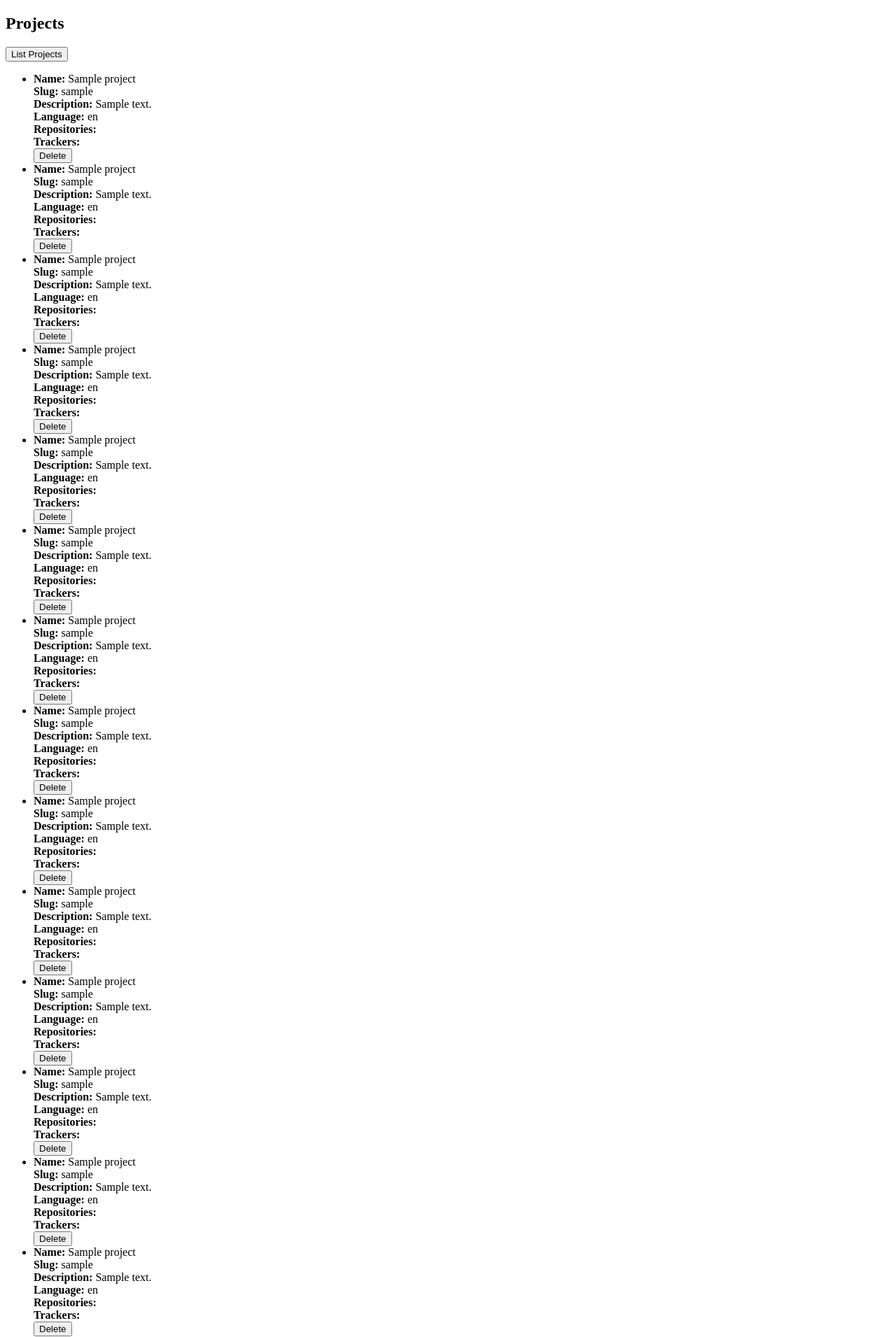
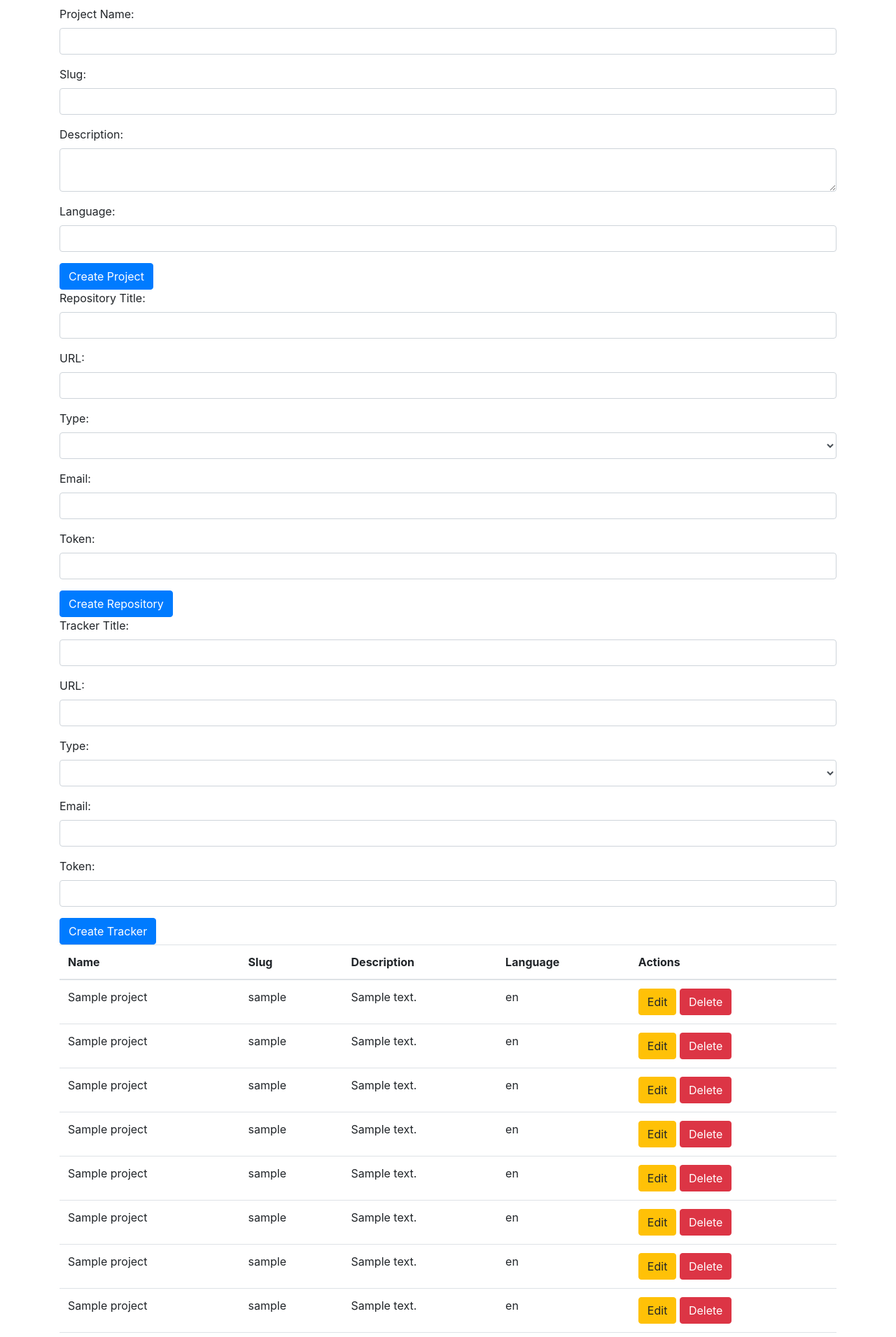
Before and after one commit to ahmetfurkankizil/crudTaskProject, a Django app: template templates/home.html in a window 1280 px wide. Shown: the top 1911 px of the page at 70% size. Run offline with Django 4.2, Linux system fonts and the light colour scheme; tables that the repository leaves empty hold one stand-in row (values such as "Sample post"); the template is opened without the code that fills it: values that come from a table or form of the project are taken from there, most other values are stand-ins (such as "Sample title", 1, 10 or a date in 2020); some libraries are stand-ins or nearby versions.

Commit message:
Frontend services are improved, small issues are left

```diff
--- a/projects/static/js/index.js
+++ b/projects/static/js/index.js
@@ -26,7 +26,9 @@
             email: '',
             token: '',
             project: ''
-        }
+        },
+        repositoryTypes: ['GitHub', 'GitLab', 'Bitbucket'],
+        trackerTypes: ['GitHub', 'GitLab', 'Jira']
     },
     methods: {
         fetchProjects() {
@@ -42,10 +44,7 @@
             axios.post('http://127.0.0.1:8000/api/projects/', this.newProject)
                 .then(response => {
                     this.projects.push(response.data);
-                    this.newProject.name = '';
-                    this.newProject.slug = '';
-                    this.newProject.description = '';
-                    this.newProject.language = '';
+                    this.resetNewProject();
                 })
                 .catch(error => {
                     console.error('There was an error creating the project!', error);
@@ -54,12 +53,7 @@
         createRepository() {
             axios.post('http://127.0.0.1:8000/api/repositories/', this.newRepository)
                 .then(response => {
-                    this.newRepository.title = '';
-                    this.newRepository.url = '';
-                    this.newRepository.type = '';
-                    this.newRepository.email = '';
-                    this.newRepository.token = '';
-                    this.newRepository.project = '';
+                    this.resetNewRepository();
                 })
                 .catch(error => {
                     console.error('There was an error creating the repository!', error);
@@ -68,12 +62,7 @@
         createTracker() {
             axios.post('http://127.0.0.1:8000/api/trackers/', this.newTracker)
                 .then(response => {
-                    this.newTracker.title = '';
-                    this.newTracker.url = '';
-                    this.newTracker.type = '';
-                    this.newTracker.email = '';
-                    this.newTracker.token = '';
-                    this.newTracker.project = '';
+                    this.resetNewTracker();
                 })
                 .catch(error => {
                     console.error('There was an error creating the tracker!', error);
@@ -87,10 +76,48 @@
                 .catch(error => {
                     console.error('There was an error deleting the project!', error);
                 });
+        },
+        editProject(project) {
+            axios.put(`http://127.0.0.1:8000/api/projects/${project.id}/`, project)
+                .then(response => {
+                    this.fetchProjects();
+                })
+                .catch(error => {
+                    console.error('There was an error updating the project!', error);
+                });
+        },
+        resetNewProject() {
+            this.newProject = {
+                name: '',
+                slug: '',
+                description: '',
+                language: '',
+                repositories: [],
+                trackers: []
+            };
+        },
+        resetNewRepository() {
+            this.newRepository = {
+                title: '',
+                url: '',
+                type: '',
+                email: '',
+                token: '',
+                project: ''
+            };
+        },
+        resetNewTracker() {
+            this.newTracker = {
+                title: '',
+                url: '',
+                type: '',
+                email: '',
+                token: '',
+                project: ''
+            };
         }
     },
     mounted() {
-        // Fetch projects on mount to ensure projects are displayed initially
         this.fetchProjects();
     }
 });
--- a/projects/urls.py
+++ b/projects/urls.py
@@ -1,12 +1,14 @@
+# projects/urls.py
+
 from django.urls import path
 from .views import ProjectListCreateView, ProjectRetrieveUpdateDestroyView, RepositoryListCreateView, RepositoryRetrieveUpdateDestroyView, TrackerListCreateView, TrackerRetrieveUpdateDestroyView, home
 
 urlpatterns = [
     path('', home, name='home'),
     path('projects/', ProjectListCreateView.as_view(), name='project-list-create'),
-    path('projects/<int:pk>/', ProjectRetrieveUpdateDestroyView.as_view(), name='project-detail'),
+    path('projects/<uuid:pk>/', ProjectRetrieveUpdateDestroyView.as_view(), name='project-detail'),
     path('repositories/', RepositoryListCreateView.as_view(), name='repository-list-create'),
-    path('repositories/<int:pk>/', RepositoryRetrieveUpdateDestroyView.as_view(), name='repository-detail'),
+    path('repositories/<uuid:pk>/', RepositoryRetrieveUpdateDestroyView.as_view(), name='repository-detail'),
     path('trackers/', TrackerListCreateView.as_view(), name='tracker-list-create'),
-    path('trackers/<int:pk>/', TrackerRetrieveUpdateDestroyView.as_view(), name='tracker-detail'),
+    path('trackers/<uuid:pk>/', TrackerRetrieveUpdateDestroyView.as_view(), name='tracker-detail'),
 ]
--- a/templates/home.html
+++ b/templates/home.html
@@ -1,76 +1,120 @@
-<!-- templates/home.html -->
+<!-- projects/templates/home.html -->
+
 <!DOCTYPE html>
 <html>
 <head>
-    <title>Home</title>
+    <title>Project Manager</title>
+    <!-- Load the static files tag library -->
     {% load static %}
+    <script src="https://cdn.jsdelivr.net/npm/vue@2.6.12"></script>
+    <script src="https://cdn.jsdelivr.net/npm/axios/dist/axios.min.js"></script>
+    <link rel="stylesheet" href="https://maxcdn.bootstrapcdn.com/bootstrap/4.0.0/css/bootstrap.min.css">
 </head>
 <body>
-<div id="app">
-    <p>{{ message }}</p>
-    <div>
-        <h2>Projects</h2>
-        <button @click="fetchProjects">List Projects</button>
-        <ul>
-            <li v-for="project in projects" :key="project.id">
-                <strong>Name:</strong> {{ project.name }}<br>
-                <strong>Slug:</strong> {{ project.slug }}<br>
-                <strong>Description:</strong> {{ project.description }}<br>
-                <strong>Language:</strong> {{ project.language }}<br>
-                <strong>Repositories:</strong>
-                <ul>
-                    <li v-for="repo in project.repositories" :key="repo.id">
-                        <strong>Title:</strong> {{ repo.title }}<br>
-                        <strong>URL:</strong> <a :href="repo.url">{{ repo.url }}</a><br>
-                        <strong>Type:</strong> {{ repo.type }}<br>
-                        <strong>Email:</strong> {{ repo.email }}<br>
-                    </li>
-                </ul>
-                <strong>Trackers:</strong>
-                <ul>
-                    <li v-for="tracker in project.trackers" :key="tracker.id">
-                        <strong>Title:</strong> {{ tracker.title }}<br>
-                        <strong>URL:</strong> <a :href="tracker.url">{{ tracker.url }}</a><br>
-                        <strong>Type:</strong> {{ tracker.type }}<br>
-                        <strong>Email:</strong> {{ tracker.email }}<br>
-                    </li>
-                </ul>
-                <button @click="deleteProject(project.id)">Delete</button>
-            </li>
-        </ul>
-        <h2>Create Project</h2>
+<div id="app" class="container">
+    <h1>{{ message }}</h1>
+
+    <!-- Form for creating a new project -->
     <form @submit.prevent="createProject">
-            <input v-model="newProject.name" placeholder="Name" required>
-            <input v-model="newProject.slug" placeholder="Slug" required>
-            <input v-model="newProject.description" placeholder="Description" required>
-            <input v-model="newProject.language" placeholder="Language" required>
-            <button type="submit">Create Project</button>
+        <div class="form-group">
+            <label for="name">Project Name:</label>
+            <input type="text" class="form-control" v-model="newProject.name">
+        </div>
+        <div class="form-group">
+            <label for="slug">Slug:</label>
+            <input type="text" class="form-control" v-model="newProject.slug">
+        </div>
+        <div class="form-group">
+            <label for="description">Description:</label>
+            <textarea class="form-control" v-model="newProject.description"></textarea>
+        </div>
+        <div class="form-group">
+            <label for="language">Language:</label>
+            <input type="text" class="form-control" v-model="newProject.language">
+        </div>
+        <button type="submit" class="btn btn-primary">Create Project</button>
     </form>
-        <h2>Create Repository</h2>
+
+    <!-- Form for creating a new repository -->
     <form @submit.prevent="createRepository">
-            <input v-model="newRepository.title" placeholder="Title" required>
-            <input v-model="newRepository.url" placeholder="URL" required>
-            <input v-model="newRepository.type" placeholder="Type" required>
-            <input v-model="newRepository.email" placeholder="Email" required>
-            <input v-model="newRepository.token" placeholder="Token" required>
-            <input v-model="newRepository.project" placeholder="Project ID" required>
-            <button type="submit">Create Repository</button>
+        <div class="form-group">
+            <label for="title">Repository Title:</label>
+            <input type="text" class="form-control" v-model="newRepository.title">
+        </div>
+        <div class="form-group">
+            <label for="url">URL:</label>
+            <input type="text" class="form-control" v-model="newRepository.url">
+        </div>
+        <div class="form-group">
+            <label for="type">Type:</label>
+            <select class="form-control" v-model="newRepository.type">
+                <option v-for="type in repositoryTypes" :key="type">{{ type }}</option>
+            </select>
+        </div>
+        <div class="form-group">
+            <label for="email">Email:</label>
+            <input type="email" class="form-control" v-model="newRepository.email">
+        </div>
+        <div class="form-group">
+            <label for="token">Token:</label>
+            <input type="text" class="form-control" v-model="newRepository.token">
+        </div>
+        <button type="submit" class="btn btn-primary">Create Repository</button>
     </form>
-        <h2>Create Tracker</h2>
+
+    <!-- Form for creating a new tracker -->
     <form @submit.prevent="createTracker">
-            <input v-model="newTracker.title" placeholder="Title" required>
-            <input v-model="newTracker.url" placeholder="URL" required>
-            <input v-model="newTracker.type" placeholder="Type" required>
-            <input v-model="newTracker.email" placeholder="Email" required>
-            <input v-model="newTracker.token" placeholder="Token" required>
-            <input v-model="newTracker.project" placeholder="Project ID" required>
-            <button type="submit">Create Tracker</button>
+        <div class="form-group">
+            <label for="title">Tracker Title:</label>
+            <input type="text" class="form-control" v-model="newTracker.title">
+        </div>
+        <div class="form-group">
+            <label for="url">URL:</label>
+            <input type="text" class="form-control" v-model="newTracker.url">
+        </div>
+        <div class="form-group">
+            <label for="type">Type:</label>
+            <select class="form-control" v-model="newTracker.type">
+                <option v-for="type in trackerTypes" :key="type">{{ type }}</option>
+            </select>
+        </div>
+        <div class="form-group">
+            <label for="email">Email:</label>
+            <input type="email" class="form-control" v-model="newTracker.email">
+        </div>
+        <div class="form-group">
+            <label for="token">Token:</label>
+            <input type="text" class="form-control" v-model="newTracker.token">
+        </div>
+        <button type="submit" class="btn btn-primary">Create Tracker</button>
     </form>
-    </div>
+
+    <!-- Data table to list all projects -->
+    <table class="table">
+        <thead>
+        <tr>
+            <th>Name</th>
+            <th>Slug</th>
+            <th>Description</th>
+            <th>Language</th>
+            <th>Actions</th>
+        </tr>
+        </thead>
+        <tbody>
+        <tr v-for="project in projects" :key="project.id">
+            <td>{{ project.name }}</td>
+            <td>{{ project.slug }}</td>
+            <td>{{ project.description }}</td>
+            <td>{{ project.language }}</td>
+            <td>
+                <button class="btn btn-warning" @click="editProject(project)">Edit</button>
+                <button class="btn btn-danger" @click="deleteProject(project.id)">Delete</button>
+            </td>
+        </tr>
+        </tbody>
+    </table>
 </div>
 
-<script src="https://cdn.jsdelivr.net/npm/vue@2.6.12/dist/vue.js"></script>
-<script src="https://cdn.jsdelivr.net/npm/axios/dist/axios.min.js"></script>
 <script src="{% static 'js/index.js' %}"></script>
 </body>
 </html>
```
Also changed, not shown: projects/serializers.py (+8 -6 lines). Lines whose indentation alone changed are shown as unchanged.
